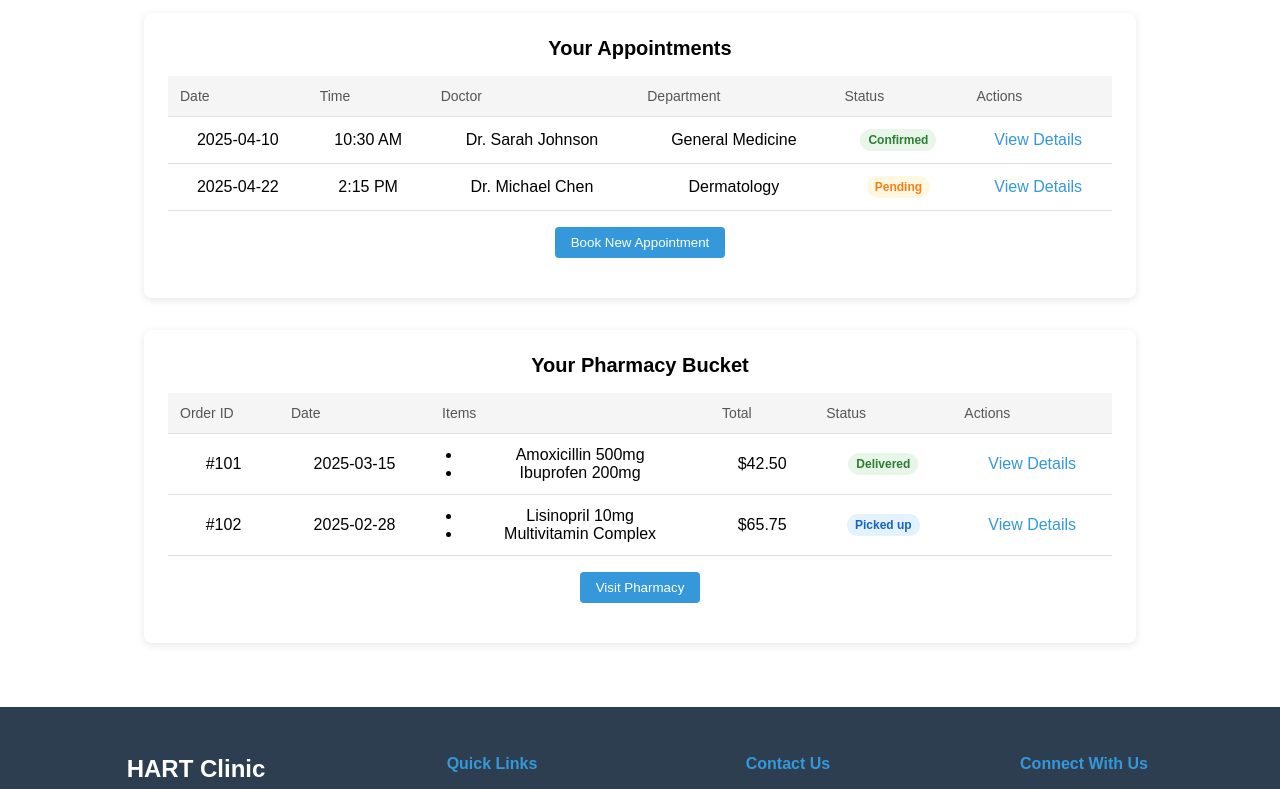
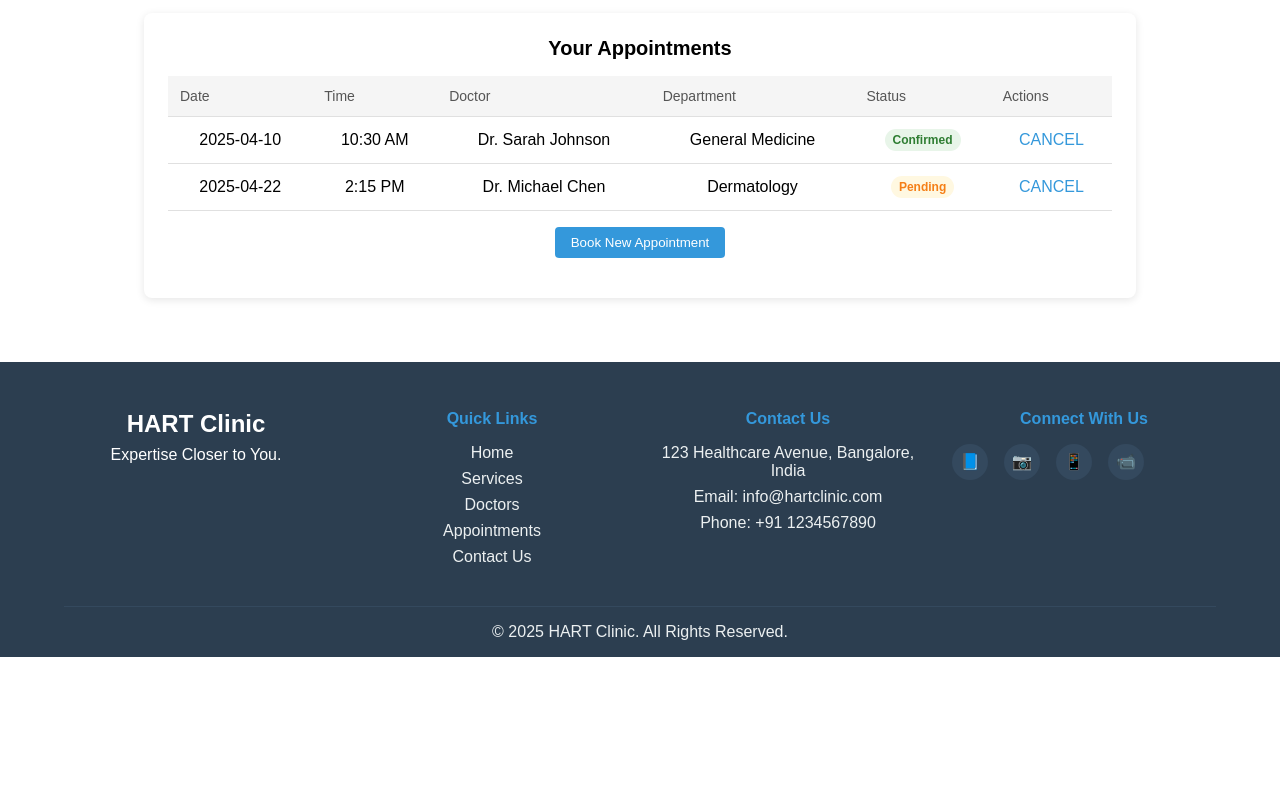
Before and after one commit to guth01/clinic-website, a React (Create React App) app: page /profile in a window 1280 px wide. Shown: the part 760-1549 px from the top of the page. After the commit the page ends 1417 px from the top, so only its background shows below. Built offline with nearby package versions, Linux system fonts and the light colour scheme.

Commit message:
Pharmacy

```diff
--- a/src/App.js
+++ b/src/App.js
@@ -19,7 +19,7 @@ function App() {
       <div className="App">
         <Header />
         <Routes>
-          <Route path="/home" element={<HomePage />} />
+          <Route path="/" element={<HomePage />} />
           <Route path="/pharmacy" element={<PharmacyPage />} />
           <Route path="/doctors" element={<DoctorsPage />} />
           <Route path="/book-test" element={
--- a/src/components/Navigation.js
+++ b/src/components/Navigation.js
@@ -4,7 +4,6 @@ import './Navigation.css';
 const Navigation = () => {
   return (
     <nav className="nav-menu">
-      <a href="/home">Home</a>
       <a href="/pharmacy">Pharmacy</a>
       <a href="/doctors">Find a Doctor</a>
       <a href="/symptoms">Get Diagnosis</a>
--- a/src/main_pages/HomePge.js
+++ b/src/main_pages/HomePge.js
@@ -1,5 +1,6 @@
 import React, { useState } from 'react';
 import './HomePage.css';
+import pico from '../assets/doctors.jpg';
 
 const HomePage = () => {
   // Sample service data - will need backend integration
@@ -53,7 +54,7 @@ const HomePage = () => {
         <div className="intro-image">
           {/* Image placeholder */}
           <div className="image-placeholder">
-            <img src="src\assets\istockphoto-1425453868-612x612.jpg" alt="Clinic Picture"/>
+            <img src={pico} alt="Clinic Picture" className='image-placeholder'/>
           </div>
         </div>
       </section>
--- a/src/main_pages/Yourprofile.js
+++ b/src/main_pages/Yourprofile.js
@@ -19,12 +19,6 @@ const ProfileContent = () => {
   const appointments = [
     { id: 1, date: '2025-04-10', time: '10:30 AM', doctor: 'Dr. Sarah Johnson', department: 'General Medicine', status: 'Confirmed' },
     { id: 2, date: '2025-04-22', time: '2:15 PM', doctor: 'Dr. Michael Chen', department: 'Dermatology', status: 'Pending' }
-  ];
-
-  // Mock pharmacy history - this would be fetched from your backend
-  const pharmacyHistory = [
-    { id: 101, date: '2025-03-15', items: ['Amoxicillin 500mg', 'Ibuprofen 200mg'], total: '$42.50', status: 'Delivered' },
-    { id: 102, date: '2025-02-28', items: ['Lisinopril 10mg', 'Multivitamin Complex'], total: '$65.75', status: 'Picked up' }
   ];
 
   const handleChange = (e) => {
@@ -206,7 +200,7 @@ const ProfileContent = () => {
                       </span>
                     </td>
                     <td>
-                      <a href="#" className="action-link">View Details</a>
+                      <a href="#" className="action-link">CANCEL</a>
                     </td>
                   </tr>
                 ))}
@@ -226,64 +220,6 @@ const ProfileContent = () => {
           {/* <!-- Appointments will be fetched from backend API --> */}
         </div>
       </section>
-
-      {/* Pharmacy History Section */}
-      <section className="content-card">
-        <h2 className="section-title">Your Pharmacy Bucket</h2>
-        {pharmacyHistory.length > 0 ? (
-          <div className="table-container">
-            <table className="data-table">
-              <thead>
-                <tr>
-                  <th>Order ID</th>
-                  <th>Date</th>
-                  <th>Items</th>
-                  <th>Total</th>
-                  <th>Status</th>
-                  <th>Actions</th>
-                </tr>
-              </thead>
-              <tbody>
-                {pharmacyHistory.map(order => (
-                  <tr key={order.id}>
-                    <td>#{order.id}</td>
-                    <td>{order.date}</td>
-                    <td>
-                      <ul className="item-list">
-                        {order.items.map((item, index) => (
-                          <li key={index}>{item}</li>
-                        ))}
-                      </ul>
-                    </td>
-                    <td>{order.total}</td>
-                    <td>
-                      <span className={`status-badge ${
-                        order.status === 'Delivered' ? 'status-delivered' : 'status-pickup'
-                      }`}>
-                        {order.status}
-                      </span>
-                    </td>
-                    <td>
-                      <a href="#" className="action-link">View Details</a>
-                    </td>
-                  </tr>
-                ))}
-              </tbody>
-            </table>
-          </div>
-        ) : (
-          <p className="no-data-message">You have no pharmacy orders yet.</p>
-        )}
-        <div className="action-container">
-          <button className="primary-btn">
-            Visit Pharmacy
-          </button>
-        </div>
-        {/* API integration placeholder */}
-        <div className="api-placeholder">
-          {/* <!-- Pharmacy history will be fetched from backend API --> */}
-        </div>
-      </section>
     </main>
   );
 };
```
Also changed, not shown: src/assets/doctors.jpg (renamed from src/assets/istockphoto-1425453868-612x612.jpg).
